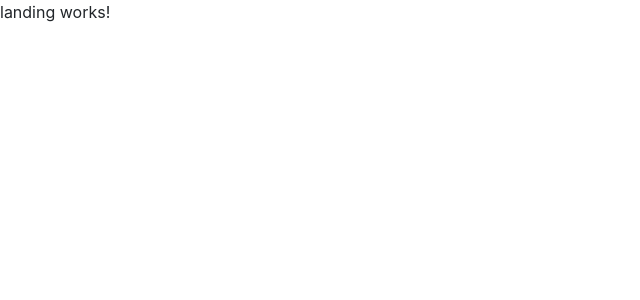
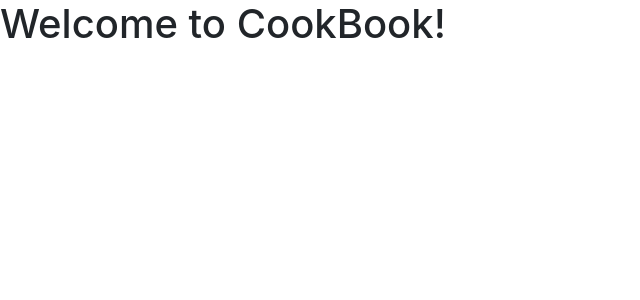
Before and after one commit to 2010Java-Nick/CookBook, an Angular app in the folder CookBookUIng/: page / in a window 1280 px wide. Shown: the top 300 px of the page, without its empty margins (0-640 px from the left). Built offline with nearby package versions, Linux system fonts and the light colour scheme.

Commit message:
Routing setup cont.

```diff
--- a/CookBookUIng/src/app/app.module.ts
+++ b/CookBookUIng/src/app/app.module.ts
@@ -3,6 +3,8 @@ import { NgModule } from '@angular/core';
 
 import { AppRoutingModule } from './app-routing.module';
 import { AppComponent } from './app.component';
+import { LandingModule } from './landing/landing.module';
+import { SiteModule } from './site/site.module';
 
 @NgModule({
   declarations: [
@@ -10,7 +12,9 @@ import { AppComponent } from './app.component';
   ],
   imports: [
     BrowserModule,
-    AppRoutingModule
+    AppRoutingModule,
+    LandingModule,
+    SiteModule
   ],
   providers: [],
   bootstrap: [AppComponent]
--- a/CookBookUIng/src/app/landing/landing.component.html
+++ b/CookBookUIng/src/app/landing/landing.component.html
@@ -1 +1,2 @@
-<p>landing works!</p>
+<app-title></app-title>
+<router-outlet></router-outlet>
--- a/CookBookUIng/src/app/landing/landing.module.ts
+++ b/CookBookUIng/src/app/landing/landing.module.ts
@@ -16,6 +16,9 @@ import { ViewAccountCreationComponent } from './view-account-creation/view-accou
   imports: [
     CommonModule,
     LandingRoutingModule
+  ],
+  bootstrap: [
+    LandingComponent
   ]
 })
 export class LandingModule { }
--- a/CookBookUIng/src/app/landing/title/title.component.html
+++ b/CookBookUIng/src/app/landing/title/title.component.html
@@ -1 +1 @@
-<p>title works!</p>
+<h1>Welcome to CookBook!</h1>
```
